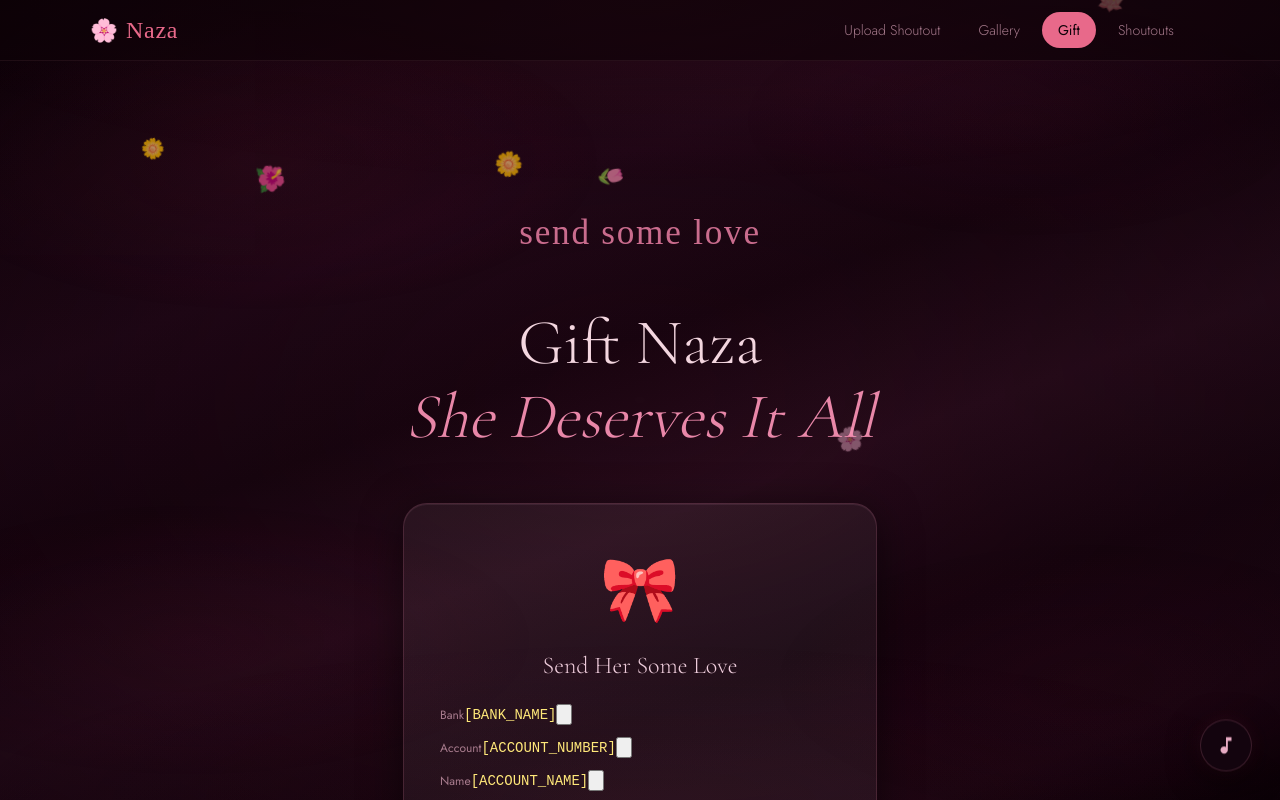
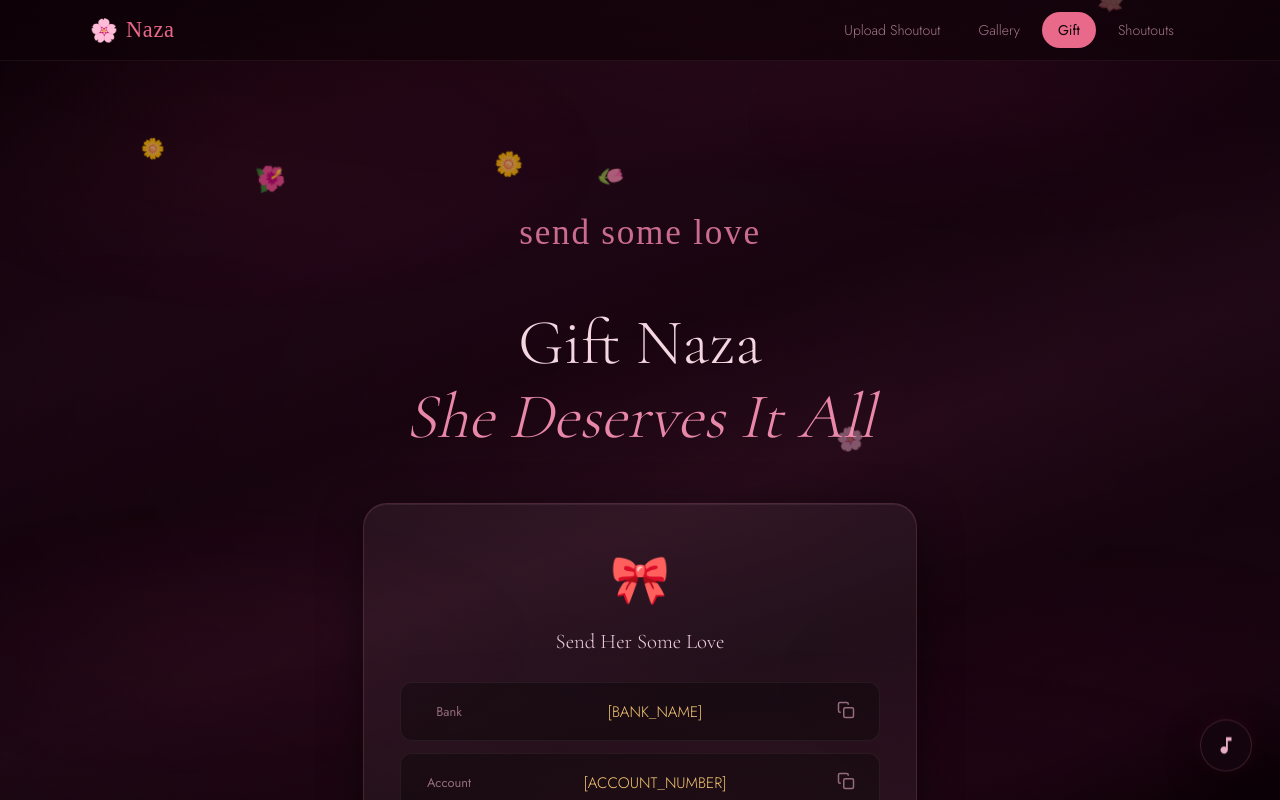
Before and after one commit to Tolaleye1/Naza, a Next.js app: page /gift in a window 1280 px wide. Shown: the top 800 px of the page. Built offline with nearby package versions, Linux system fonts and the light colour scheme; a web font is replaced by a local one.

Commit message:
feat: type filter tabs in normal view

```diff
--- a/app/gift/page.tsx
+++ b/app/gift/page.tsx
@@ -22,23 +22,36 @@ function CopyRow({ label, value }: { label: string; value: string }) {
   }
 
   return (
-    <div className="flex items-center justify-between gap-3 rounded-xl bg-black/40 border border-white/5 px-4 py-3">
+    <div
+      style={{
+        display: "flex",
+        alignItems: "center",
+        gap: 12,
+        background: "rgba(0,0,0,0.3)",
+        border: "1px solid rgba(255,255,255,0.06)",
+        borderRadius: 12,
+        padding: "14px 20px",
+      }}
+    >
       <span
-        className="shrink-0"
         style={{
           fontFamily: "var(--ff-body)",
-          fontSize: "0.75rem",
-          color: "rgba(200,150,170,0.8)",
+          fontSize: "0.8rem",
+          color: "var(--text-muted)",
+          flexShrink: 0,
+          minWidth: 56,
         }}
       >
         {label}
       </span>
       <span
-        className="truncate"
         style={{
-          fontFamily: "monospace",
-          fontSize: "0.875rem",
-          color: "#ffe87a",
+          fontFamily: "var(--ff-body)",
+          fontSize: "0.95rem",
+          fontWeight: 300,
+          color: "var(--gold)",
+          flex: 1,
+          textAlign: "center",
         }}
       >
         {value}
@@ -47,15 +60,28 @@ function CopyRow({ label, value }: { label: string; value: string }) {
         type="button"
         aria-label={`Copy ${label}`}
         onClick={handleCopy}
-        className="shrink-0 rounded p-1.5 transition-colors hover:bg-white/5 cursor-pointer"
-        style={{ color: copied ? "var(--rose-light)" : "rgba(200,150,170,0.7)" }}
+        style={{
+          background: "none",
+          border: "none",
+          cursor: "pointer",
+          padding: 4,
+          flexShrink: 0,
+          color: copied ? "var(--rose-light)" : "var(--text-muted)",
+          transition: "color 0.2s",
+        }}
+        onMouseEnter={(e) => {
+          if (!copied) (e.currentTarget as HTMLButtonElement).style.color = "var(--rose-light)";
+        }}
+        onMouseLeave={(e) => {
+          if (!copied) (e.currentTarget as HTMLButtonElement).style.color = "var(--text-muted)";
+        }}
       >
         {copied ? (
-          <svg className="h-4 w-4" fill="none" stroke="currentColor" strokeWidth="2" viewBox="0 0 24 24">
+          <svg width="18" height="18" fill="none" stroke="currentColor" strokeWidth="2" viewBox="0 0 24 24">
             <path strokeLinecap="round" strokeLinejoin="round" d="M5 13l4 4L19 7" />
           </svg>
         ) : (
-          <svg className="h-4 w-4" fill="none" stroke="currentColor" strokeWidth="2" viewBox="0 0 24 24">
+          <svg width="18" height="18" fill="none" stroke="currentColor" strokeWidth="2" viewBox="0 0 24 24">
             <rect x="9" y="9" width="13" height="13" rx="2" />
             <path d="M5 15H4a2 2 0 0 1-2-2V4a2 2 0 0 1 2-2h9a2 2 0 0 1 2 2v1" />
           </svg>
@@ -79,20 +105,20 @@ export default function GiftPage() {
           <div
             className="glass"
             style={{
-              maxWidth: 400,
+              maxWidth: 480,
               margin: "0 auto",
               padding: "48px 36px",
               textAlign: "center",
             }}
           >
-            <div style={{ fontSize: "4rem", marginBottom: 24 }}>🎀</div>
+            <div style={{ fontSize: "3rem", marginBottom: 20 }}>🎀</div>
             <h3
               style={{
                 fontFamily: "var(--ff-display)",
-                fontSize: "1.5rem",
+                fontSize: "1.3rem",
                 fontWeight: 300,
                 color: "var(--text-light)",
-                marginBottom: 24,
+                marginBottom: 28,
               }}
             >
               Send Her Some Love
@@ -102,7 +128,6 @@ export default function GiftPage() {
                 display: "flex",
                 flexDirection: "column",
                 gap: 12,
-                textAlign: "left",
               }}
             >
               {GIFT_DETAILS.map((d) => (
@@ -113,8 +138,8 @@ export default function GiftPage() {
               style={{
                 marginTop: 24,
                 fontFamily: "var(--ff-script)",
-                fontSize: "0.9rem",
-                color: "var(--text-muted)",
+                fontSize: "0.85rem",
+                color: "var(--rose-light)",
               }}
             >
               every little gesture means the world 🌸
--- a/app/globals.css
+++ b/app/globals.css
@@ -43,7 +43,7 @@
 
 .navbar-logo-icon{font-size:1.4rem}
 
-.navbar-logo-text{font-family:var(--ff-script);color:var(--rose);letter-spacing:.03em;font-size:1.5rem}
+.navbar-logo-text{font-family:var(--ff-script);color:var(--rose);letter-spacing:.03em;font-size:1.4rem}
 
 .navbar-link,.navbar-links{align-items:center;gap:6px;display:flex}
 
@@ -577,6 +577,37 @@
 
 .view-toggle-btn.active{color:var(--rose-light);background:#e8698a2e;border-color:#e8698a99}
 
+.type-filter-row {
+  display: flex;
+  justify-content: center;
+  gap: 8px;
+  margin-top: 16px;
+  flex-wrap: wrap;
+}
+
+.type-filter-btn {
+  font-family: var(--ff-body);
+  font-size: 0.8rem;
+  font-weight: 300;
+  padding: 7px 18px;
+  border-radius: 999px;
+  border: 1px solid rgba(232, 105, 138, 0.2);
+  background: transparent;
+  color: var(--text-muted);
+  cursor: pointer;
+  transition: all 0.2s ease;
+  letter-spacing: 0.03em;
+}
+.type-filter-btn:hover {
+  border-color: rgba(232, 105, 138, 0.45);
+  color: var(--text-light);
+}
+.type-filter-btn.active {
+  background: rgba(232, 105, 138, 0.15);
+  border-color: rgba(232, 105, 138, 0.55);
+  color: var(--rose-light);
+}
+
 .shoutouts-normal-wrap{max-width:1100px;margin:0 auto;padding:0 20px}
 
 .shoutouts-grid-cards{grid-template-columns:repeat(auto-fill,minmax(300px,1fr));gap:24px;display:grid}
@@ -713,6 +744,7 @@
   font-size: 1.1rem;
   color: #8B1A1A;
   margin-bottom: 10px;
+  font-style: italic;
 }
 
 .envelope-divider {
@@ -730,6 +762,12 @@
   -webkit-line-clamp: 3;
   -webkit-box-orient: vertical;
   overflow: hidden;
+}
+
+.envelope-inner {
+  overflow: hidden;
+  border-radius: 0 0 16px 16px;
+  background: #ffffff;
 }
 
 /* === LETTER MODAL === */
```
Also changed, not shown: components/sections/galaxy-shoutouts-section.tsx (+33 -1 lines), components/shared/shoutout-card.tsx (+8 -2 lines), components/shared/shoutout-modal.tsx (+4 -4 lines).
